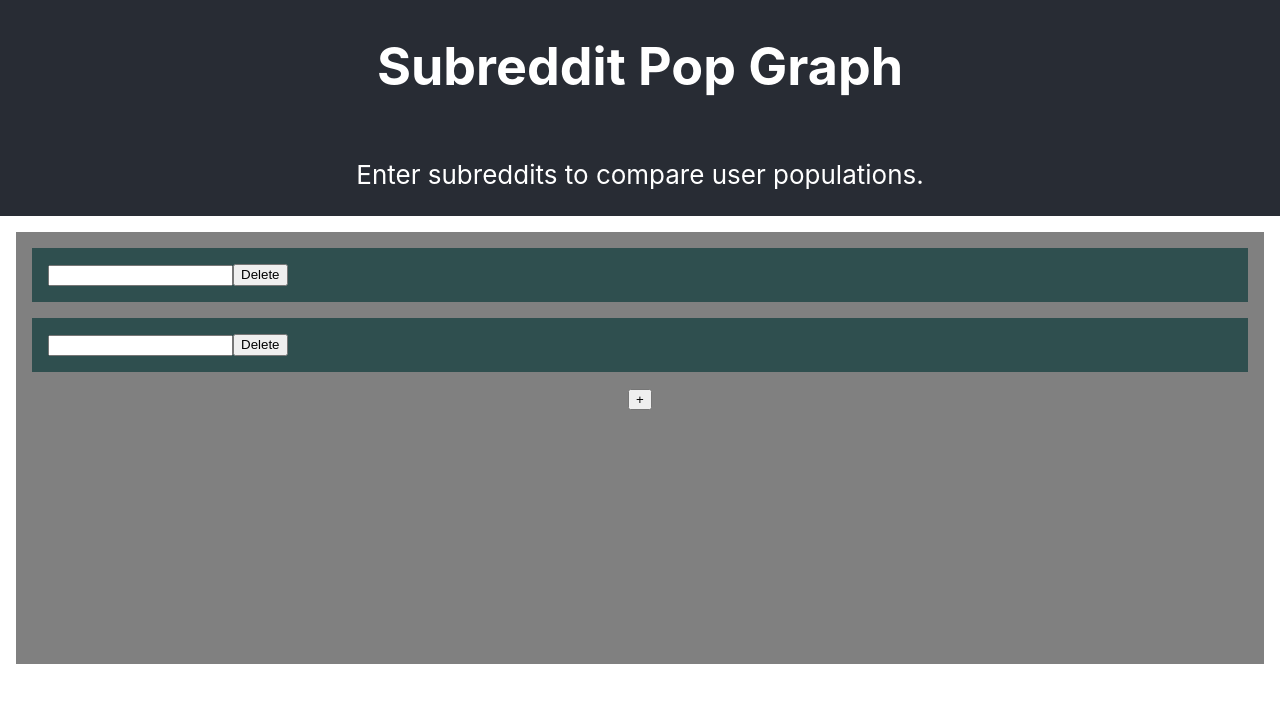
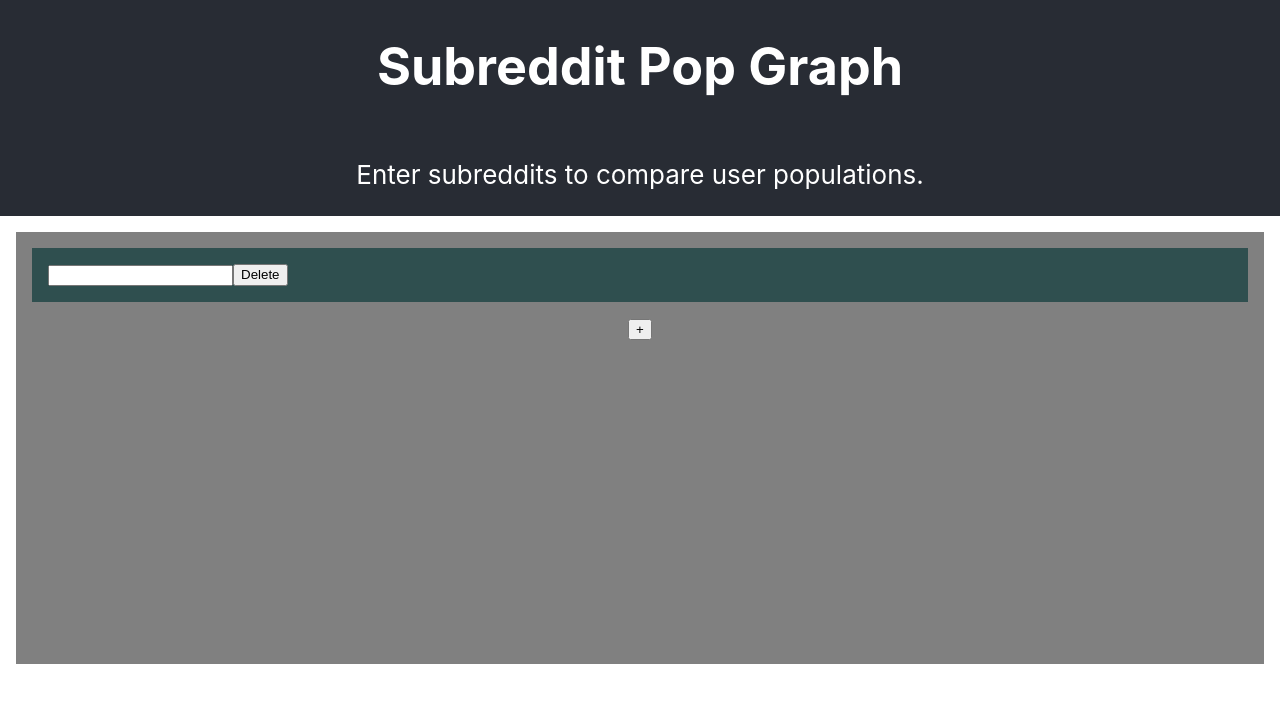
Before and after one commit to caseydulong/subreddit-pop-graph, a React (Create React App) app: page / in a window 1280 px wide. Shown: the top 702 px of the page. Built offline with nearby package versions, Linux system fonts and the light colour scheme.

Commit message:
User can now add and remove forms to enter subreddits. State is updated to contain a list of all subreddits.

```diff
--- a/src/App.css
+++ b/src/App.css
@@ -12,14 +12,14 @@
   color: white;
 }
 
-.Add-subs {
+.Add-subreddits {
   background-color: gray;
   height: 25rem;
   margin: 1rem;
   padding: 1rem;
 }
 
-.Add-sub {
+.Subreddit {
   background-color: darkslategray;
   display: flex;
   margin-bottom: 1rem;
--- a/src/App.js
+++ b/src/App.js
@@ -3,18 +3,39 @@
 
 class App extends React.Component {
   constructor(props) {
-    // Required step: always call the parent class' constructor.
     super(props)
 
-    // Set the state directly. Use props if necessary.
     this.state = {
       subreddits: []
     }
 
-    // Note: think carefully before initializing.
-    // State based on props!
-    // someInitialValue: this.props.initialValue
+    this.newSubreddit = this.newSubreddit.bind(this)
+    this.removeSubreddit = this.removeSubreddit.bind(this)
+    this.editSubreddit = this.editSubreddit.bind(this)
   }
+
+  componentDidMount() {
+    this.setState({subreddits: [""]})
+  }
+
+  newSubreddit() {
+    let subreddits = this.state.subreddits
+    subreddits.push("")
+    this.setState({subreddits: subreddits})
+  }
+
+  removeSubreddit(event) {
+    let subreddits = this.state.subreddits
+    subreddits.splice(event.target.id, 1)
+    this.setState({subreddits: subreddits})
+  }
+
+  editSubreddit(event) {
+    let subreddits = this.state.subreddits
+    subreddits[event.target.id] = event.target.value
+    this.setState({subreddits: subreddits})
+  }
+
   render() {
     return (
       <div className="App">
@@ -25,49 +46,68 @@
           </p>
         </header>
         <main>
-          <AddSubs/>
+          <AddSubreddits
+            subreddits={this.state.subreddits}
+            newSubreddit={this.newSubreddit}
+            removeSubreddit={this.removeSubreddit}
+            editSubreddit={this.editSubreddit}
+          />
         </main>
       </div>
     )
   }
 }
 
-class AddSubs extends React.Component {
-  newSub() {
-
+class AddSubreddits extends React.Component {
+  renderSubreddit(i) {
+    return (
+      <Subreddit
+        id={i}
+        key={i}
+        value={this.props.subreddits[i]}
+        handleChange={this.props.editSubreddit}
+        removeSubreddit={this.props.removeSubreddit}
+      />
+    )
   }
 
   render() {
+    // Prepares array of Subreddit components for each subredit in state
+    let subreddits = []
+    for (let i = 0; i < this.props.subreddits.length; i++) {
+      subreddits.push(this.renderSubreddit(i))
+    }
+
     return (
-      <div className="Add-subs">
-        <AddSub
-          handleChange={this.handleChange}
-          deleteSub={this.deleteSub}
-        />
-        <AddSub
-          handleChange={this.handleChange}
-          deleteSub={this.deleteSub}
-        />
-        <button onClick={this.newSub}>+</button>
+      <div className="Add-subreddits">
+        {subreddits}
+        <button
+          type="button"
+          onClick={this.props.newSubreddit} >
+          +
+        </button>
       </div>
     )
   }
 }
 
-class AddSub extends React.Component {
-  removeSub() {
-    // TODO
-  }
-
+class Subreddit extends React.Component {
   render() {
     return (
-      <div className="Add-sub">
+      <div className="Subreddit">
         <form>
           <input
             type="text"
+            id={this.props.id}
+            value={this.props.value}
             onChange={this.props.handleChange} />
         </form>
-        <button onClick={this.removeSub}>Delete</button>
+        <button
+          type="button"
+          id={this.props.id}
+          onClick={this.props.removeSubreddit} >
+          Delete
+        </button>
       </div>
     )
   }
```
